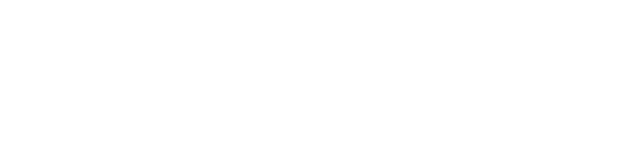
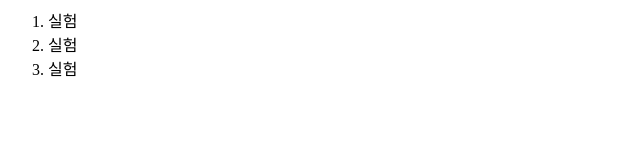
Before and after one commit to xptmffk9306/casione_Repository, a plain HTML site: page index.html in a window 1280 px wide. Shown: the whole page, without its empty margins (0-640 px from the left). Drawn offline with Linux system fonts and the light colour scheme.

Commit message:
ol li 추가

```diff
--- a/index.html
+++ b/index.html
@@ -1,5 +1,11 @@
 <html>
 <head>
-
+<body>
+<ol>
+  <li>실험</li>
+  <li>실험</li>
+  <li>실험</li>
+</ol>
+</body>
 </head>
 </html>
```
